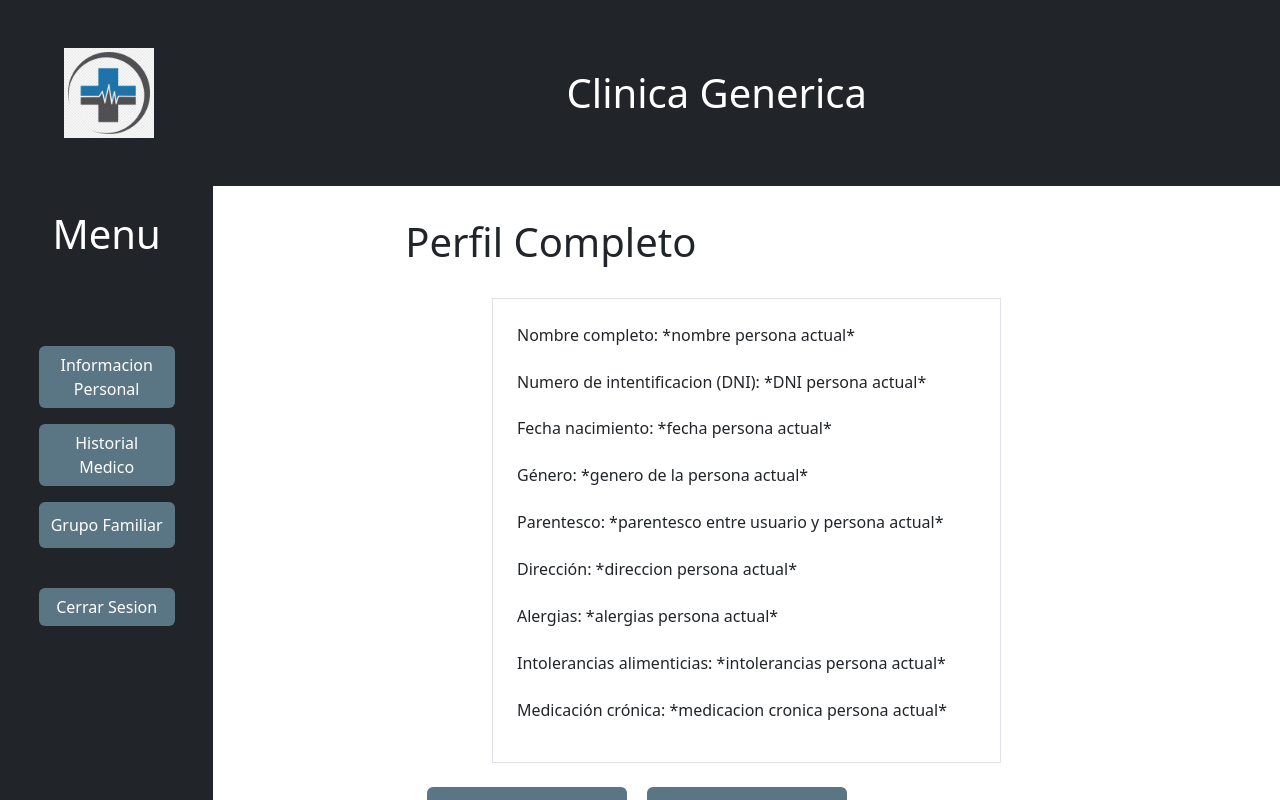
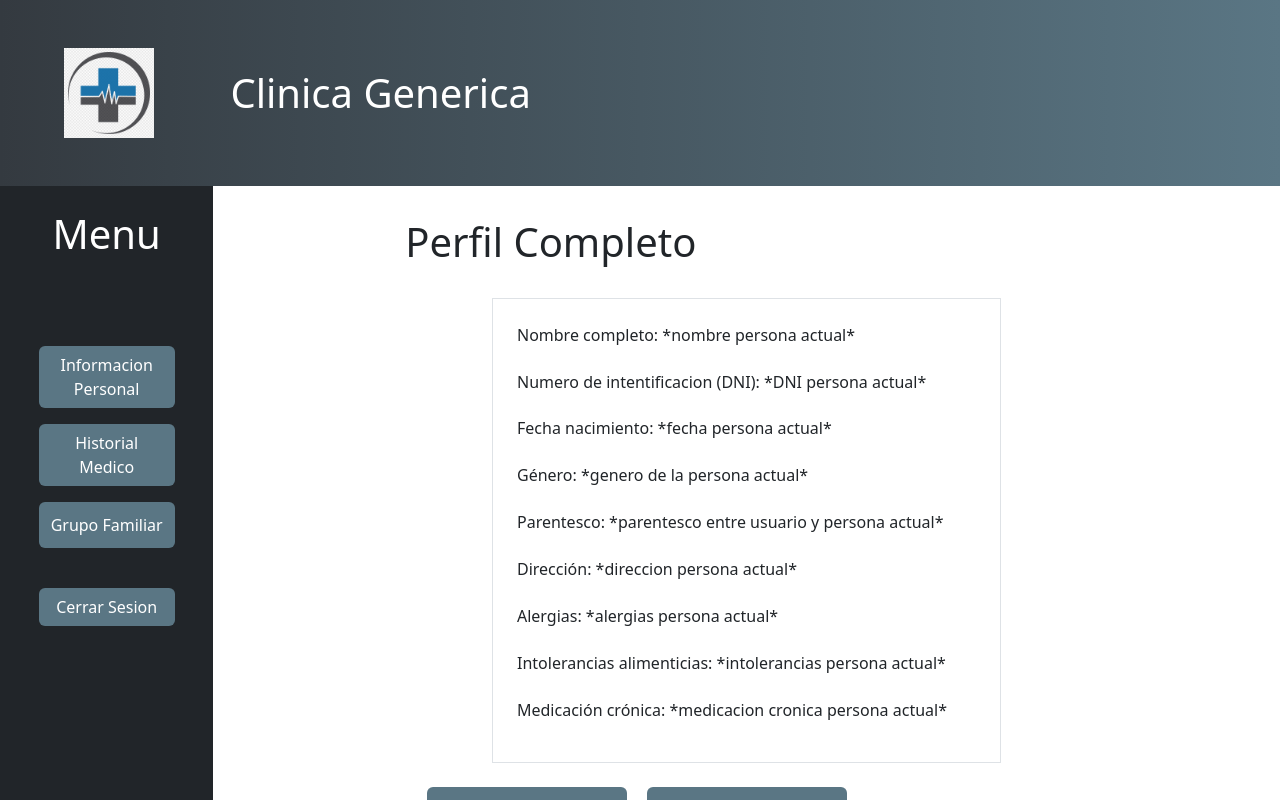
Before and after one commit to diegorvj/T8_DIU, a React (Create React App) app: page /perfil_familiar.js in a window 1280 px wide. Shown: the top 800 px of the page. Built offline with nearby package versions, Linux system fonts and the light colour scheme.

Commit message:
Correccion menor

```diff
--- a/src/components/Sidebar.js
+++ b/src/components/Sidebar.js
@@ -16,13 +16,13 @@ function Sidebar( { children } ) {
     <Container fluid className="p-0">
 
       {/* Barra Superior */}
-      <Navbar bg="dark" variant="dark" className="py-5 d-flex align-items-center">
+      <Navbar bg="dark" variant="dark" className="py-5 d-flex align-items-center" style={{background: 'linear-gradient(to right, #343a40, #5A7684)'}}>
         <div style={{ position: 'relative', width: '7%', marginLeft: '5%' }}>
           <NavLink to="/Index.js">
             <img src={logo} alt="Logo" className="img-fluid" style={{ width: '100%' }} />
           </NavLink>
         </div>
-        <Navbar.Brand className='mx-auto fs-1'>Clinica Generica</Navbar.Brand>
+        <Navbar.Brand className='fs-1' style={{marginLeft: '6%'}}>Clinica Generica</Navbar.Brand>
       </Navbar>
 
       <Container fluid className="p-0 d-flex">
```
